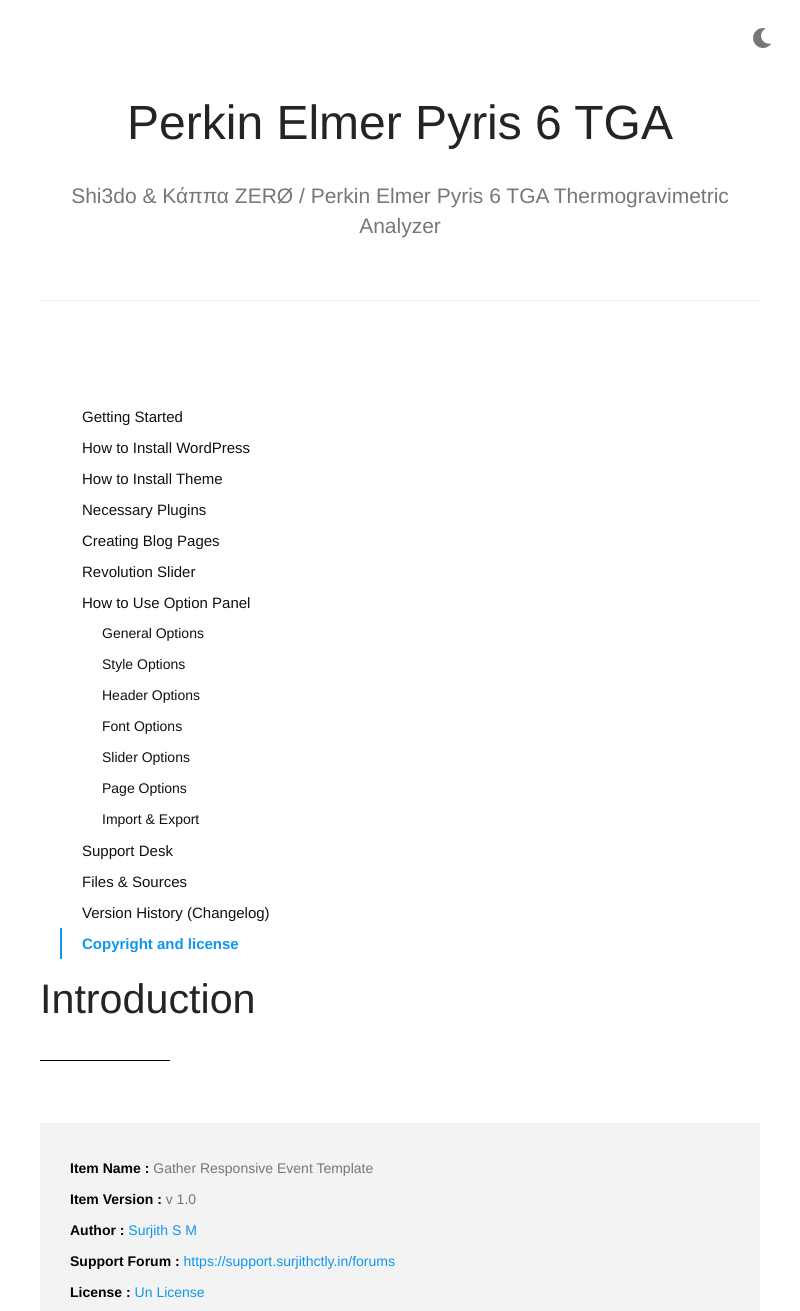
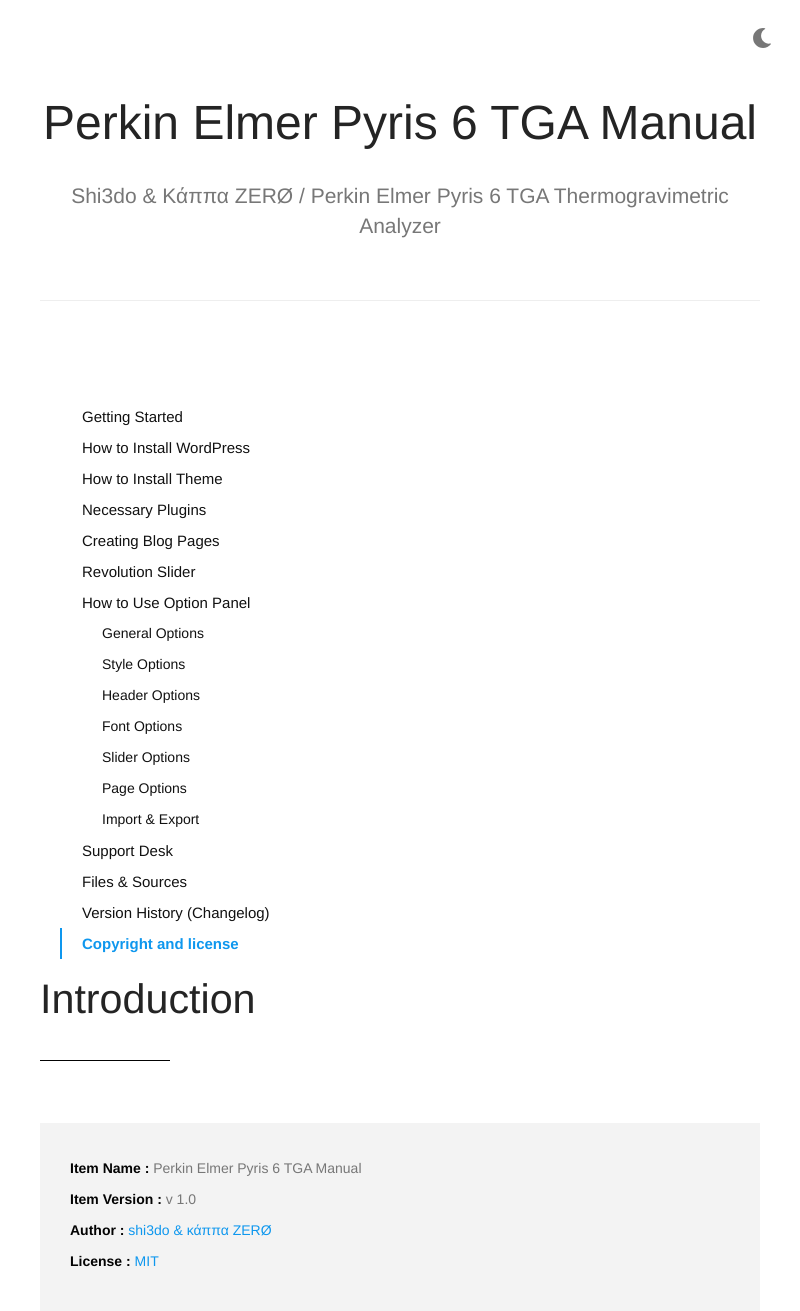
Before and after one commit to SHI3DO/Thermogravimetric_Analyzer_Manual, an Electron app: page index.html in a window 800 px wide. Shown: the top 1311 px of the page. Drawn offline with Linux system fonts and the light colour scheme; no server answers.

Commit message:
Update index.html

```diff
--- a/index.html
+++ b/index.html
@@ -91,7 +91,7 @@
                 <div class="row">
                     <div class="col-md-12">
                         <div class="big-title text-center">
-                            <h1>Perkin Elmer Pyris 6 TGA</h1>
+                            <h1>Perkin Elmer Pyris 6 TGA Manual</h1>
                             <p class="lead">shi3do & κάππα ZERØ / Perkin Elmer Pyris 6 TGA Thermogravimetric Analyzer</p>
                         </div>
                         <!-- end title -->
@@ -145,11 +145,10 @@
                                     <div class="col-md-12 full">
                                         <div class="intro1">
                                             <ul>
-                                                <li><strong>Item Name : </strong>Gather Responsive Event Template</li>
+                                                <li><strong>Item Name : </strong>Perkin Elmer Pyris 6 TGA Manual</li>
                                                 <li><strong>Item Version : </strong> v 1.0</li>
-                                                <li><strong>Author  : </strong> <a href="http://themeforest.net/user/surjithctly" target="_blank">Surjith S M</a></li>
-                                                <li><strong>Support Forum : </strong> <a href="https://support.surjithctly.in/forums" target="_blank">https://support.surjithctly.in/forums</a></li>
-                                                <li><strong>License : </strong> <a href="#" target="_blank">Un License</a></li>
+                                                <li><strong>Author  : </strong> <a href="https://www.ksa.hs.kr/" target="_blank">shi3do & κάππα ZERØ</a></li>
+                                                <li><strong>License : </strong> <a href="https://github.com/SHI3DO/Thermogravimetric_Analyzer_Manual/blob/main/LICENSE" target="_blank">MIT</a></li>
                                             </ul>
                                         </div>
 
```
